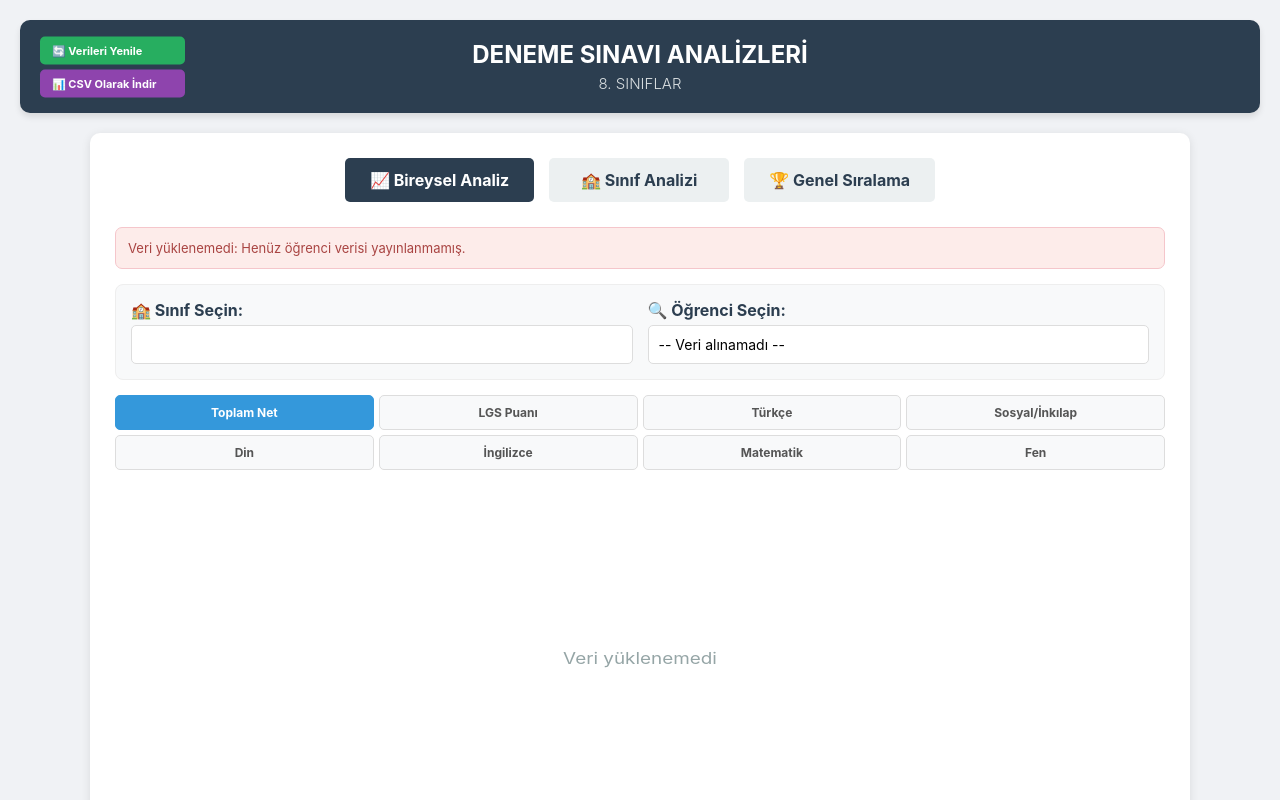
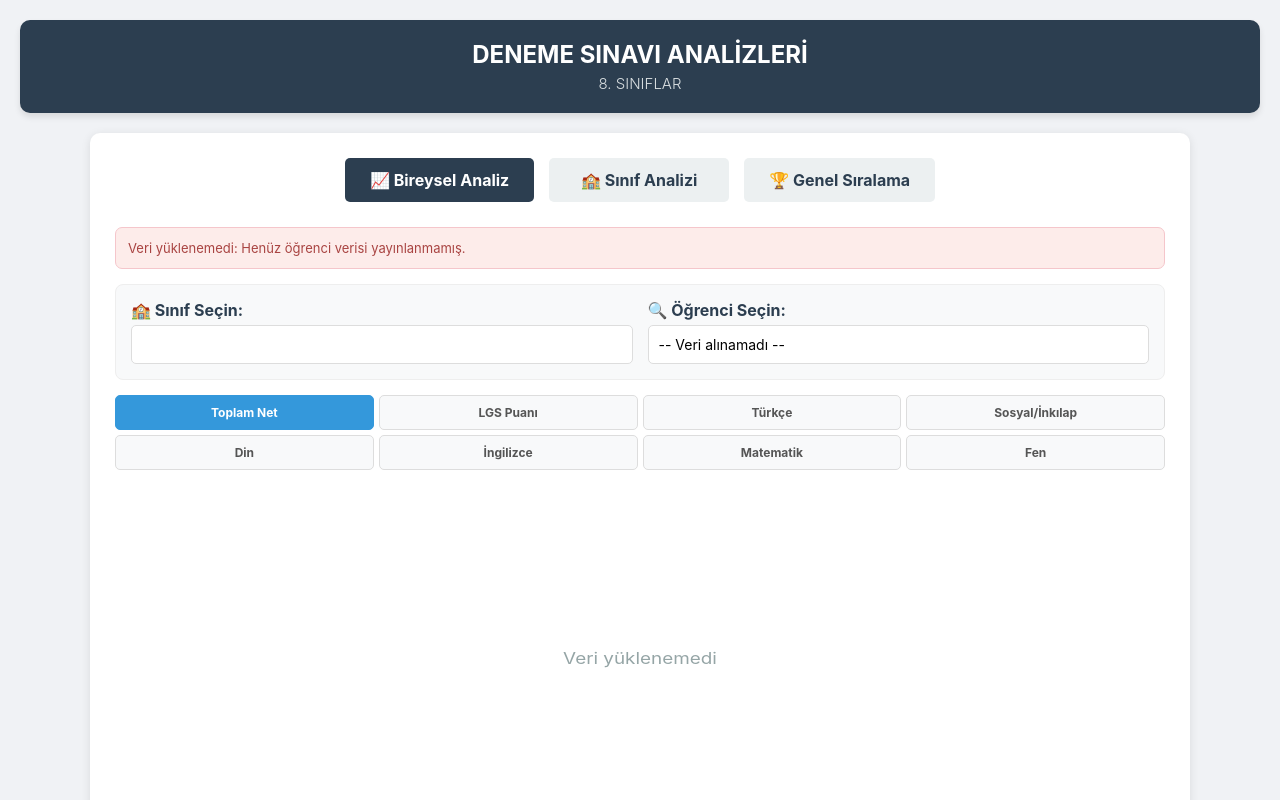
Before and after one commit to sezerpdr-coder/lgs-analizi, a plain HTML site: page index.html in a window 1280 px wide. Shown: the top 800 px of the page. Drawn offline with Linux system fonts and the light colour scheme.

Commit message:
Remove header buttons for data actions
Removed buttons for refreshing data and downloading CSV report.

```diff
--- a/index.html
+++ b/index.html
@@ -98,8 +98,6 @@ footer { text-align: center; padding: 25px 10px; margin-top: 25px; font-size: 12
 <body>
 <header>
     <div class="header-controls">
-        <button class="btn-header btn-refresh" type="button" onclick="verileriGetir()">🔄 Verileri Yenile</button>
-        <button class="btn-header btn-report" type="button" onclick="csvRaporAl()">📊 CSV Olarak İndir</button>
     </div>
     <h1>DENEME SINAVI ANALİZLERİ</h1>
     <h2>8. SINIFLAR</h2>
```
